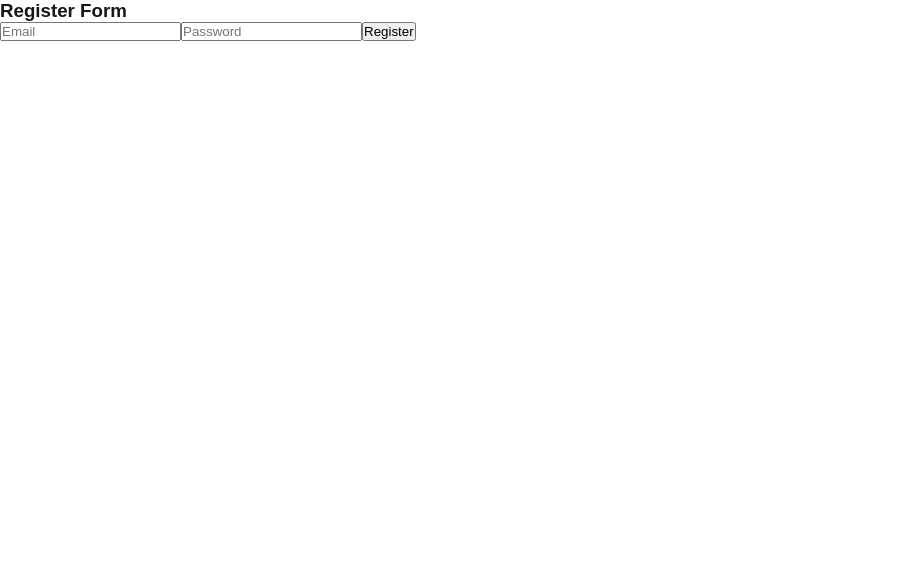
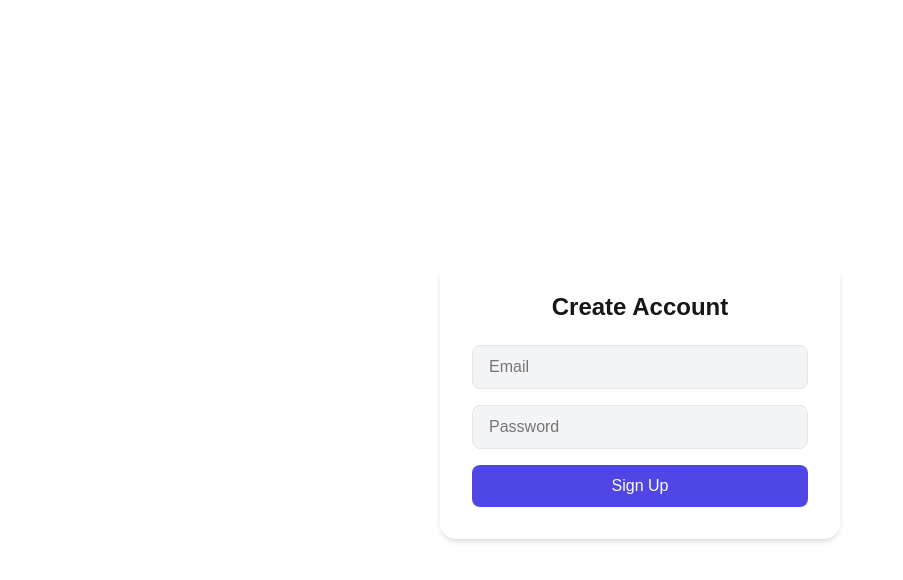
Before and after one commit to xe4at/auth-in-next, a Next.js app: page /singup in a window 1280 px wide. Shown: the top 580 px of the page, without its empty margins (0-903 px from the left). Built offline with nearby package versions, Linux system fonts and the light colour scheme.

Commit message:
add style to project

```diff
--- a/src/pages/singup.js
+++ b/src/pages/singup.js
@@ -4,22 +4,37 @@ import { useState } from "react";
 function SingUp() {
   const [email, setEmail] = useState("");
   const [password, setPassword] = useState("");
+  const [error, setError] = useState("");
+  const [loading, setLoading] = useState(false);
 
   const router = useRouter();
 
   const singupHandler = async () => {
+    try {
+      setError("");
+      setLoading(true);
       const res = await fetch("/api/auth/singup", {
         method: "POST",
         body: JSON.stringify({ email, password }),
         headers: { "Content-Type": "application/json" },
       });
       const data = await res.json();
-    if (data.status === "success") router.push("/singin");
+      if (data.status === "success") {
+        router.push("/singin");
+      } else {
+        setError(data.message || "Registration failed. Please try again.");
+      }
+    } catch (err) {
+      setError("An error occurred. Please try again.");
+    } finally {
+      setLoading(false);
+    }
   };
 
   return (
-    <div>
-      <h3>Register Form </h3>
+    <div className="auth-container">
+      <div className="auth-form">
+        <h3>Create Account</h3>
         <input
           type="email"
           placeholder="Email"
@@ -32,7 +47,11 @@ function SingUp() {
           value={password}
           onChange={(e) => setPassword(e.target.value)}
         />
-      <button onClick={singupHandler}>Register</button>
+        {error && <div className="error-message">{error}</div>}
+        <button onClick={singupHandler} disabled={loading}>
+          {loading ? "Creating account..." : "Sign Up"}
+        </button>
+      </div>
     </div>
   );
 }
--- a/src/styles/globals.css
+++ b/src/styles/globals.css
@@ -1,12 +1,20 @@
 :root {
   --background: #ffffff;
   --foreground: #171717;
+  --primary: #4f46e5;
+  --primary-hover: #4338ca;
+  --input-bg: #f3f4f6;
+  --input-border: #e5e7eb;
+  --error: #ef4444;
+  --success: #22c55e;
 }
 
 @media (prefers-color-scheme: dark) {
   :root {
     --background: #0a0a0a;
     --foreground: #ededed;
+    --input-bg: #1f2937;
+    --input-border: #374151;
   }
 }
 
@@ -40,3 +48,152 @@ a {
     color-scheme: dark;
   }
 }
+
+/* Auth Forms Styles */
+.auth-container {
+  min-height: 100vh;
+  display: flex;
+  align-items: center;
+  justify-content: center;
+  padding: 2rem;
+}
+
+.auth-form {
+  background: var(--background);
+  padding: 2rem;
+  border-radius: 1rem;
+  box-shadow: 0 4px 6px -1px rgb(0 0 0 / 0.1), 0 2px 4px -2px rgb(0 0 0 / 0.1);
+  width: 100%;
+  max-width: 400px;
+}
+
+.auth-form h3 {
+  font-size: 1.5rem;
+  font-weight: 600;
+  margin-bottom: 1.5rem;
+  text-align: center;
+  color: var(--foreground);
+}
+
+.auth-form input {
+  width: 100%;
+  padding: 0.75rem 1rem;
+  margin-bottom: 1rem;
+  border: 1px solid var(--input-border);
+  border-radius: 0.5rem;
+  background: var(--input-bg);
+  color: var(--foreground);
+  font-size: 1rem;
+  transition: all 0.2s ease;
+}
+
+.auth-form input:focus {
+  outline: none;
+  border-color: var(--primary);
+  box-shadow: 0 0 0 2px rgba(79, 70, 229, 0.2);
+}
+
+.auth-form button {
+  width: 100%;
+  padding: 0.75rem 1rem;
+  background: var(--primary);
+  color: white;
+  border: none;
+  border-radius: 0.5rem;
+  font-size: 1rem;
+  font-weight: 500;
+  cursor: pointer;
+  transition: all 0.2s ease;
+}
+
+.auth-form button:hover {
+  background: var(--primary-hover);
+}
+
+.auth-form button:active {
+  transform: scale(0.98);
+}
+
+.auth-form .error-message {
+  color: var(--error);
+  font-size: 0.875rem;
+  margin-top: 0.5rem;
+}
+
+.auth-form .success-message {
+  color: var(--success);
+  font-size: 0.875rem;
+  margin-top: 0.5rem;
+}
+
+/* Responsive adjustments */
+@media (max-width: 640px) {
+  .auth-form {
+    padding: 1.5rem;
+  }
+}
+
+/* Home Page Styles */
+.home-container {
+  min-height: 100vh;
+  display: flex;
+  flex-direction: column;
+  align-items: center;
+  justify-content: center;
+  padding: 2rem;
+  text-align: center;
+}
+
+.home-title {
+  font-size: 2.5rem;
+  font-weight: 700;
+  margin-bottom: 2rem;
+  color: var(--foreground);
+}
+
+.home-buttons {
+  display: flex;
+  gap: 1rem;
+  flex-wrap: wrap;
+  justify-content: center;
+}
+
+.home-button {
+  padding: 0.75rem 2rem;
+  background: var(--primary);
+  color: white;
+  border: none;
+  border-radius: 0.5rem;
+  font-size: 1rem;
+  font-weight: 500;
+  cursor: pointer;
+  transition: all 0.2s ease;
+  text-decoration: none;
+  display: inline-block;
+}
+
+.home-button:hover {
+  background: var(--primary-hover);
+  transform: translateY(-2px);
+}
+
+.home-button:active {
+  transform: scale(0.98);
+}
+
+/* Responsive adjustments for home page */
+@media (max-width: 640px) {
+  .home-title {
+    font-size: 2rem;
+  }
+
+  .home-buttons {
+    flex-direction: column;
+    width: 100%;
+    max-width: 300px;
+  }
+
+  .home-button {
+    width: 100%;
+  }
+}
```
Also changed, not shown: src/pages/index.js (+10 -9 lines), src/pages/singin.js (+23 -4 lines). Lines whose indentation alone changed are shown as unchanged.
